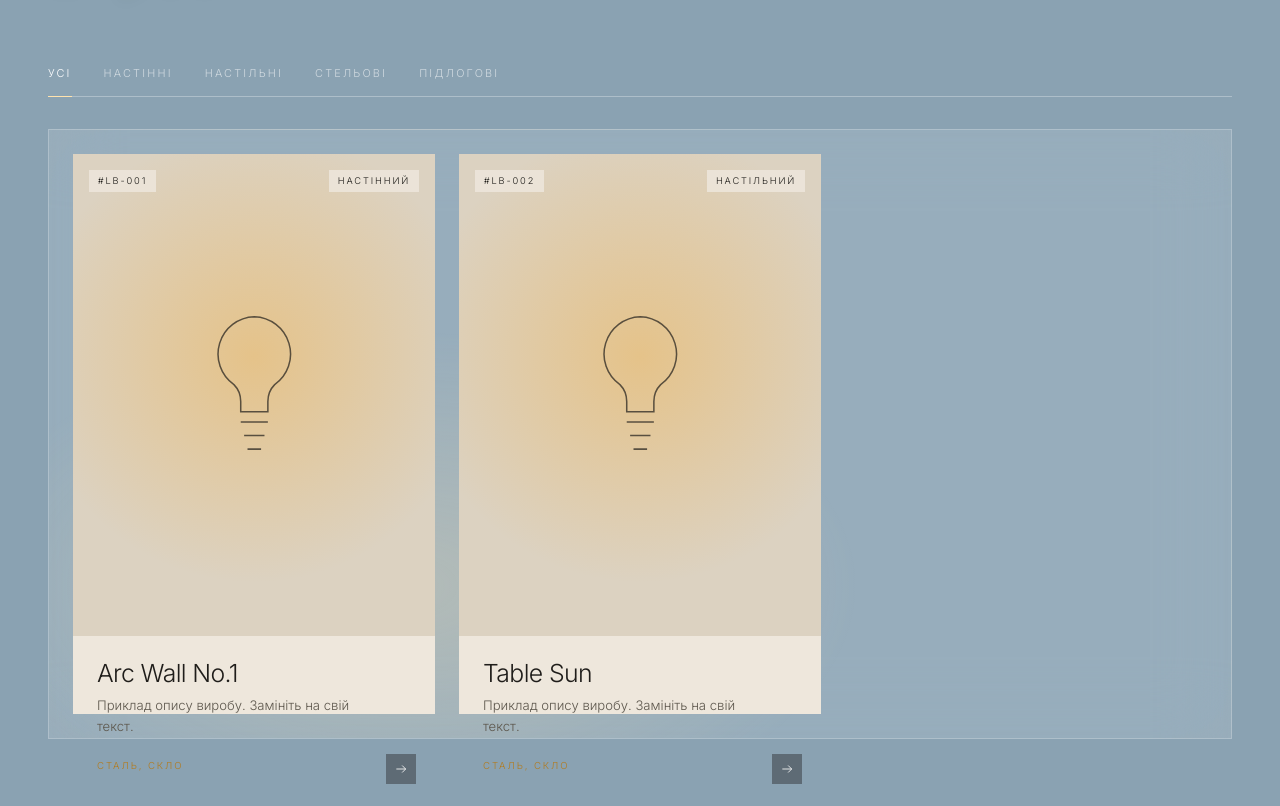
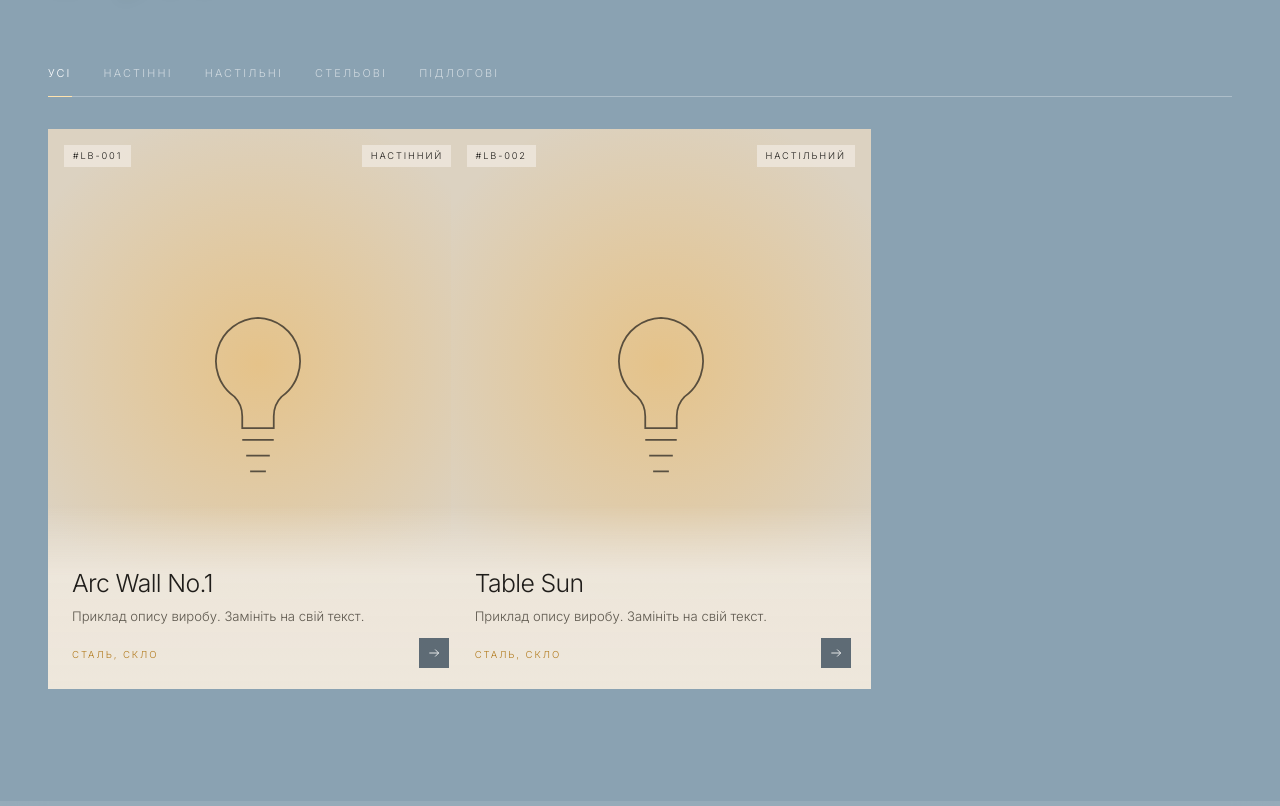
Before and after one commit to SerhiiSob/sealedsunstudio, a plain HTML site: page index.html in a window 1280 px wide. Shown: the part 1840-2646 px from the top of the page. Drawn offline with Linux system fonts and the light colour scheme.

Commit message:
Add files via upload

```diff
--- a/index.html
+++ b/index.html
@@ -94,23 +94,20 @@ section{position:relative}
 .filters{display:flex;gap:2rem;flex-wrap:wrap;margin-bottom:2rem;border-bottom:1px solid var(--line)}
 .filter{font-size:.68rem;letter-spacing:.2em;text-transform:uppercase;padding:.8rem 0;color:var(--text3);border-bottom:1px solid transparent;margin-bottom:-1px}
 .filter.active{color:#fff;border-bottom-color:var(--warm)}
-.grid{display:grid;grid-template-columns:repeat(auto-fill,minmax(300px,1fr));gap:1.5rem;padding:1.5rem;min-height:300px;
-  background:radial-gradient(ellipse 55% 60% at 30% 75%,rgba(255,227,174,.28),transparent 70%),rgba(255,255,255,.12);
-  backdrop-filter:blur(34px) saturate(1.05);-webkit-backdrop-filter:blur(34px) saturate(1.05);
-  border:1px solid rgba(255,255,255,.22)}
+.grid{display:grid;grid-template-columns:repeat(auto-fill,minmax(300px,1fr));gap:1.5rem;min-height:300px;align-items:start}
 .grid:empty::after{content:'';display:block;min-height:260px}
 .empty{grid-column:1/-1;padding:3rem;text-align:center;color:var(--text3)}
 
 /* CARD */
-.card{background:var(--win);color:var(--win-ink);text-shadow:none;perspective:1400px;min-height:560px;position:relative;align-self:start}
-.flip-inner{position:relative;width:100%;height:100%;min-height:560px;transform-style:preserve-3d;transition:transform .7s cubic-bezier(.6,.05,.2,1)}
+.card{background:var(--win);color:var(--win-ink);text-shadow:none;perspective:1400px;aspect-ratio:3/4;min-height:560px;position:relative}
+.flip-inner{position:absolute;inset:0;transform-style:preserve-3d;transition:transform .7s cubic-bezier(.6,.05,.2,1)}
 .flip-inner.flipped{transform:rotateY(180deg)}
 .flip-front,.flip-back{position:absolute;inset:0;backface-visibility:hidden;-webkit-backface-visibility:hidden;display:flex;flex-direction:column}
 .flip-front{background:var(--win);pointer-events:auto}
 .flip-back{background:var(--back);color:#F3EEE6;transform:rotateY(180deg);padding:2rem;pointer-events:none}
 .flip-inner.flipped .flip-front{pointer-events:none}
 .flip-inner.flipped .flip-back{pointer-events:auto}
-.card-photo{position:relative;aspect-ratio:3/4;overflow:hidden;background:#DCD2C1;flex:0 0 auto}
+.card-photo{position:absolute;inset:0;overflow:hidden;background:#DCD2C1}
 .card-slides{display:flex;height:100%;transition:transform .45s ease}
 .card-slide{flex:0 0 100%;height:100%}
 .card-slide img{width:100%;height:100%;object-fit:cover;transition:transform .8s}
@@ -122,17 +119,18 @@ section{position:relative}
 .arrow{position:absolute;top:50%;transform:translateY(-50%);width:32px;height:32px;background:var(--back);color:#fff;opacity:0;transition:.25s;z-index:3;font-size:.9rem}
 .arrow.l{left:.6rem}.arrow.r{right:.6rem}
 .card-photo:hover .arrow{opacity:1}
-.dotnav{position:absolute;bottom:.8rem;left:0;right:0;display:flex;justify-content:center;gap:6px;z-index:3}
+.dotnav{position:absolute;top:1.5rem;left:0;right:0;display:flex;justify-content:center;gap:6px;z-index:3}
 .dotnav i{width:5px;height:5px;border-radius:50%;background:rgba(255,255,255,.6)}
 .dotnav i.on{background:#fff}
-.card-body{position:relative;padding:1.4rem 1.5rem 1.6rem;flex:1}
+.card-body{position:absolute;left:0;right:0;bottom:0;z-index:4;padding:4rem 1.5rem 1.4rem;background:linear-gradient(to top,rgba(238,231,220,.97) 0%,rgba(238,231,220,.94) 62%,rgba(238,231,220,0));pointer-events:none}
+.card-body .sq{pointer-events:auto}
 .card-name{font-size:1.55rem;font-weight:300;letter-spacing:-.025em;line-height:1.15;margin-bottom:.5rem}
-.card-desc{font-size:.82rem;color:var(--win-ink2);margin-bottom:.8rem;padding-right:2.6rem;line-height:1.6}
+.card-desc{font-size:.82rem;color:var(--win-ink2);margin-bottom:.8rem;padding-right:2.8rem;line-height:1.55}
 .card-mat{font-size:.6rem;letter-spacing:.2em;text-transform:uppercase;color:#B27B1E}
 .sq{position:absolute;bottom:1.2rem;width:30px;height:30px;background:var(--back);color:#fff;display:flex;align-items:center;justify-content:center;transition:.25s}
 .sq:hover{background:#E3A63C;color:#1f1d1a}
 .sq svg{width:14px;height:14px;stroke:currentColor;fill:none;stroke-width:1.4}
-.sq.next{right:1.2rem}
+.sq.next{right:1.2rem;bottom:1.3rem}
 .sq.prev{left:2rem;bottom:2rem}
 .flip-back .label{color:var(--warm)}
 .back-title{font-weight:300;font-size:1.9rem;letter-spacing:-.025em;line-height:1.15;margin:.6rem 0 1.6rem}
@@ -174,7 +172,7 @@ footer .flogo{font-size:1.05rem;font-weight:300;letter-spacing:.06em}
  .scroll{right:1.5rem;bottom:2rem}
  .wrap{padding:4.5rem 1.2rem}
  .about-grid,.contact .wrap{grid-template-columns:1fr;gap:2.5rem}
- .grid{padding:1rem;gap:1rem}
+ .grid{gap:1rem}
  .divider{padding:3rem 1rem}.divider::before{left:1rem;right:1rem}.divider p{font-size:1.2rem;padding:0 1rem}
 }
 @media(prefers-reduced-motion:reduce){*{transition:none!important;scroll-behavior:auto!important}}
```
